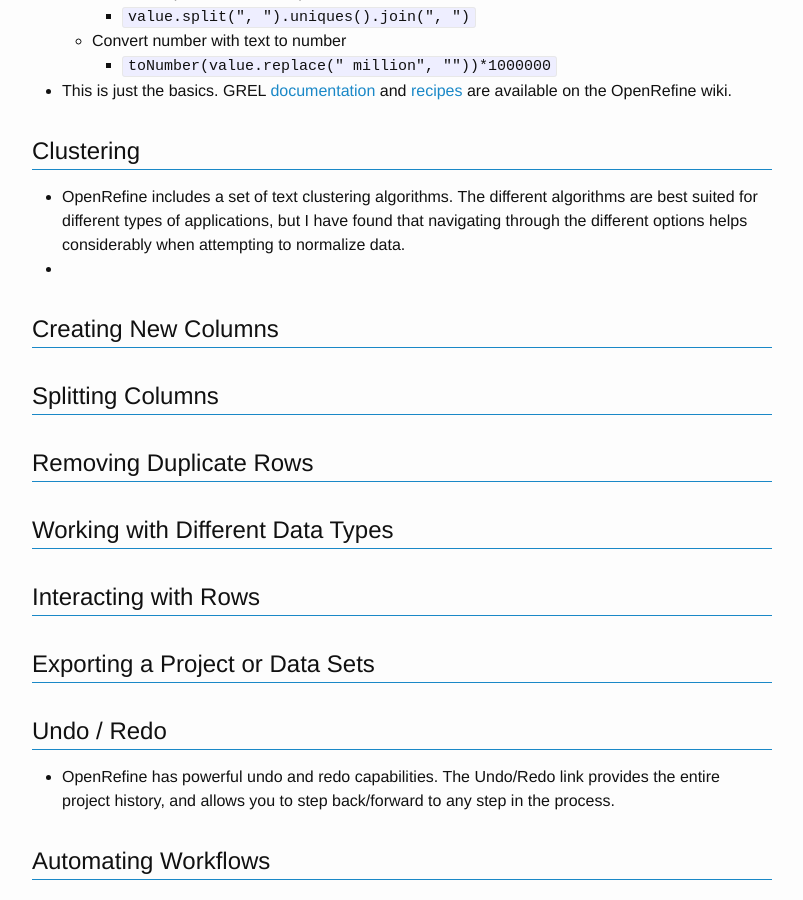
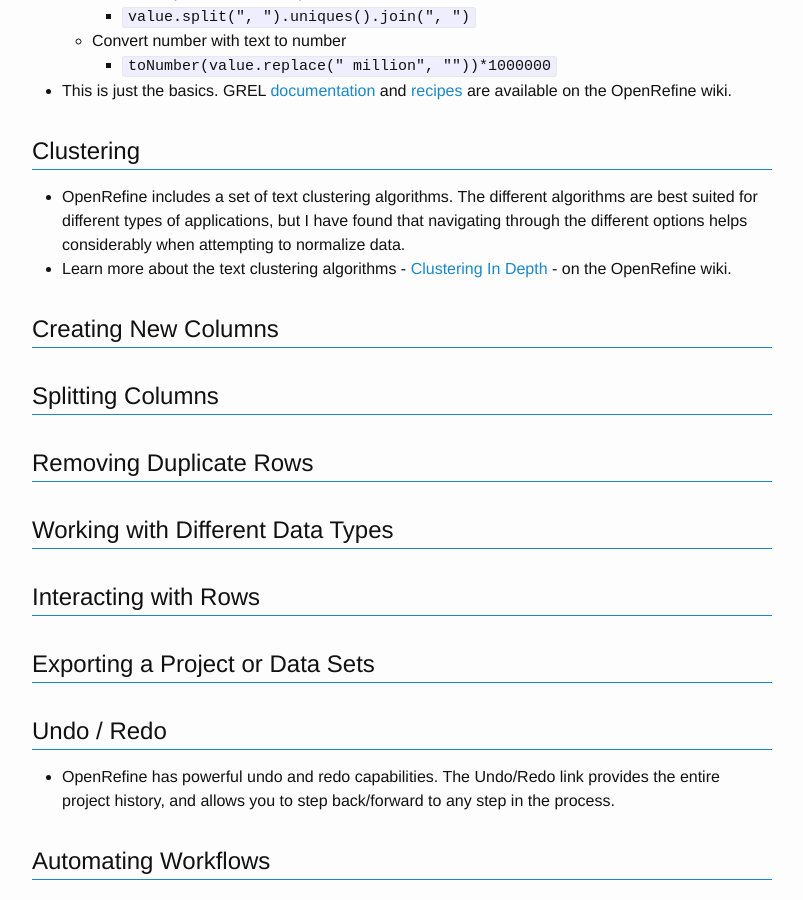
Before and after one commit to mbolam/DSWS_OpenRefine, a Jekyll site: the page built from 4-cleaning.md, in a window 1280 px wide and 900 px high, scrolled down 2326 px. Shown: the whole window, without its empty margins (238-1041 px from the left). Built offline with Jekyll 4.4.1, drawn with Linux system fonts in a browser that asks for light colours.

Commit message:
Update 4-cleaning.md

```diff
--- a/4-cleaning.md
+++ b/4-cleaning.md
@@ -70,7 +70,7 @@ The data fields are
 
 ## Clustering
   - OpenRefine includes a set of text clustering algorithms. The different algorithms are best suited for different types of applications, but I have found that navigating through the different options helps considerably when attempting to normalize data.
-  -
+  - Learn more about the text clustering algorithms - [Clustering In Depth](https://github.com/OpenRefine/OpenRefine/wiki/Clustering-In-Depth) - on the OpenRefine wiki.
 
 ## Creating New Columns
 
```
